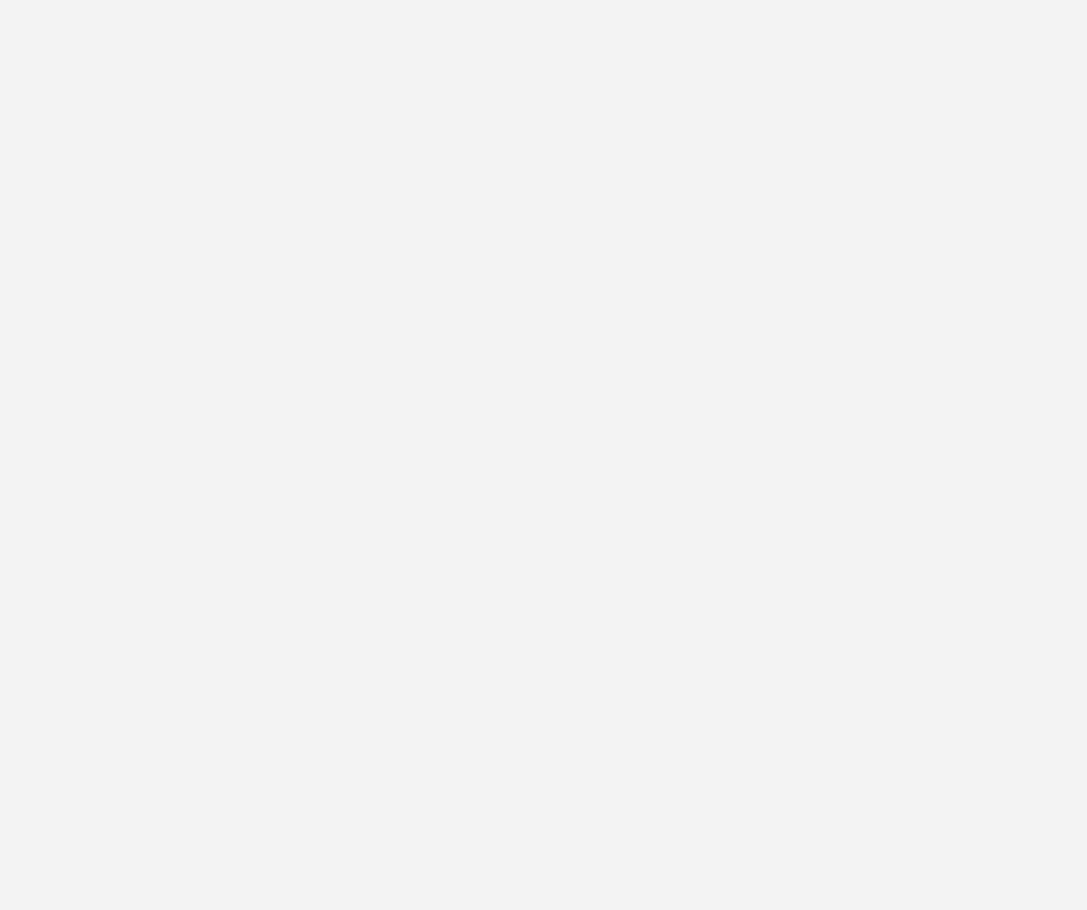
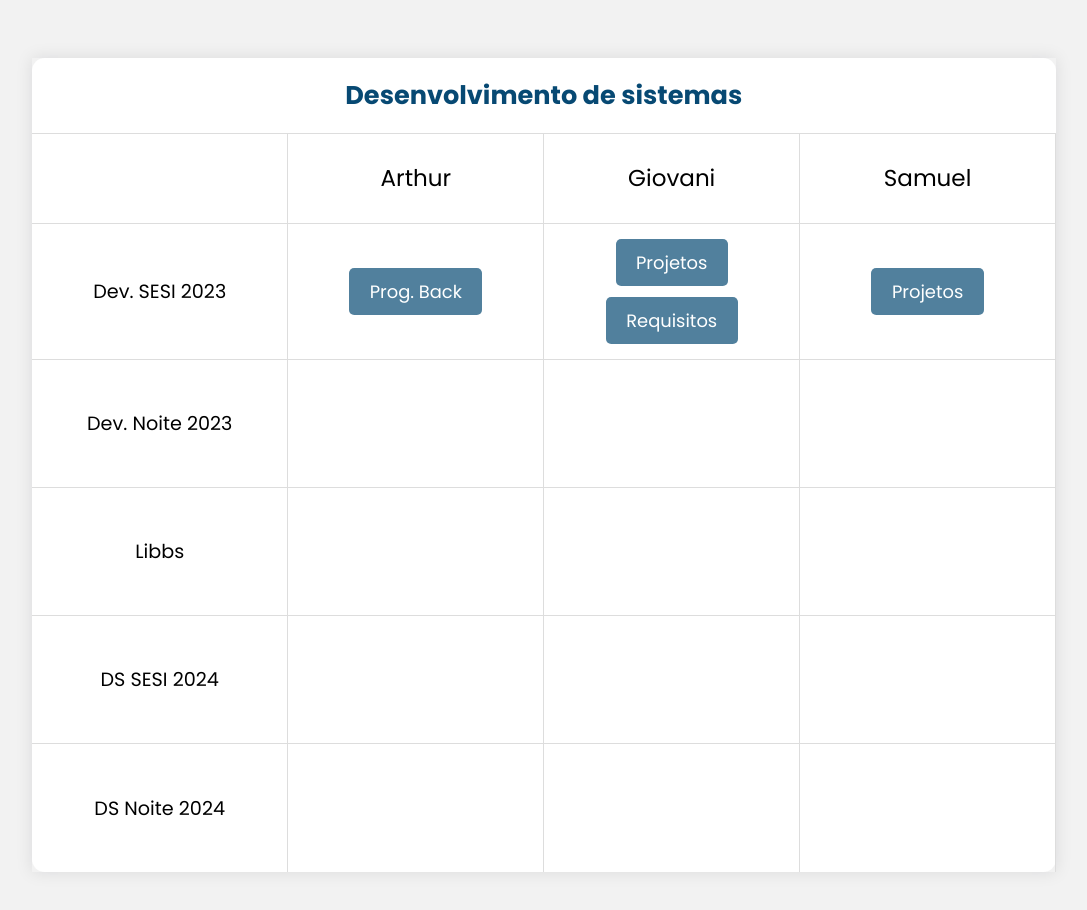
Before and after one commit to larissacoelho21/PlanneEdu-FrontEnd, a React (Vite) app in the folder PlanneEdu_Front/: page /homeopp in a window 1280 px wide. Before the commit this address had no page. Shown: the part 260-1170 px from the top of the page, without its empty margins (96-1183 px from the left). Before the commit the page ends 800 px from the top, so only its background shows below. Built offline with nearby package versions, Linux system fonts and the light colour scheme.

Commit message:
Desenvolvimento da página HomeOpp

```diff
--- /dev/null
+++ b/PlanneEdu_Front/src/Css/Opp/HomeOpp.css
@@ -0,0 +1,113 @@
+.table-container {
+    width: 80vw;
+    display: flex;
+    justify-content: center;
+    margin-top: 2vw;
+    margin: 0 auto;
+    margin-bottom: 5vw;
+}
+
+.table-homeopp {
+    width: 100%;
+    border-collapse: collapse;
+    text-align: center;
+    font-family: "Poppins", system-ui;
+    box-shadow: rgba(17, 17, 26, 0.1) 0px 0px 16px;
+}
+
+th, .td {
+    border: 0.1vw solid #ddd;
+    padding: 0.8vw;
+}
+
+#title-homeopp {
+    color: #074973;
+    padding: 1.4vw;
+    border-top: none;
+    border-left: none;
+    border-right: none;
+    border-top-left-radius: 1vw;
+    border-top-right-radius: 1vw;
+}
+
+th {
+    background-color: #ffffff;
+    font-weight: bold;
+}
+
+thead th {
+    font-size: 2vw;
+    text-align: center;
+    border-left: none;
+}
+
+.turmas-homeopp {
+    background-color: white;
+    border-left: none;
+    border-right: 0.1vw solid #ddd;
+    border-bottom: 0.1vw solid #ddd;
+    text-align: center;
+    font-size: 1.5vw;
+    height: 10vw;
+}
+
+.turmas-homeopp1 {
+    background-color: white;
+    border-left: none;
+    border-right: 0.1vw solid #ddd;
+    border-bottom: none;
+    text-align: center;
+    font-size: 1.5vw;
+    height: 10vw;
+    border-bottom-left-radius: 1vw;
+}
+
+.td, th {
+    text-align: center;
+}
+
+.td {
+    background-color: white;
+    width: 25%;
+}
+
+.td1 {
+    background-color: white;
+    width: 25%;
+    border: 0.1vw solid #ddd;
+    padding: 0.8vw;
+    border-bottom: none;
+}
+
+.td2 {
+    background-color: white;
+    width: 25%;
+    border: 0.1vw solid #ddd;
+    padding: 0.8vw;
+    border-bottom: none;
+    border-bottom-right-radius: 1vw;
+}
+
+#subtitle {
+    font-size: 1.8vw;
+    font-weight: normal;
+    height: 7vw;
+}
+
+.button {
+    background-color: #074973B2;
+    border: none;
+    color: white;
+    padding: 0.8vw 1.6vw;
+    text-align: center;
+    text-decoration: none;
+    display: inline-block;
+    font-size: 1.4vw;
+    margin: 0.4vw 0.2vw;
+    cursor: pointer;
+    border-radius: 0.4vw;
+}
+
+.button:hover {
+    background-color: #165d89b2;
+}
--- a/PlanneEdu_Front/src/Css/Teacher/Profile.css
+++ b/PlanneEdu_Front/src/Css/Teacher/Profile.css
@@ -134,12 +134,6 @@
 }
 
 
-/* Dialog */
-button,
-fieldset,
-input {
-    all: unset;
-}
 
 .DialogOverlay {
     position: fixed;
--- /dev/null
+++ b/PlanneEdu_Front/src/Pages/Opp/HomeOpp.tsx
@@ -0,0 +1,73 @@
+import { NavBarProfessor } from "../../Components/Docentes/NavBar-Professores/navBarProfessor";
+import "../../Css/Opp/HomeOpp.css";
+import { Link } from "react-router-dom";
+
+
+export function HomeOpp() {
+    return (
+        <section className="homeTeacher">
+            <NavBarProfessor />
+            <div className="introTeacher">
+                <h1>Seja bem-vindo, Odair!</h1>
+                <h2>Visualize os planos de ensino disponíveis</h2>
+                <hr />
+            </div>
+
+            <div className="table-container">
+                <table className="table-homeopp">
+                    <thead>
+                        <tr>
+                            <th id="title-homeopp" colSpan={4}>Desenvolvimento de sistemas</th>
+                        </tr>
+                        <tr>
+                            <th></th>
+                            <th id="subtitle">Arthur</th>
+                            <th id="subtitle">Giovani</th>
+                            <th id="subtitle">Samuel</th>
+                        </tr>
+                    </thead>
+                    <tbody>
+                        <tr>
+                            <td className="turmas-homeopp">Dev. SESI 2023</td>
+                            <td className="td">
+                                <Link to="" className="button">Prog. Back</Link>
+                            </td>
+                            <td className="td">
+                                <Link to="" className="button">Projetos</Link>
+                                <Link to="" className="button">Requisitos</Link>
+                            </td>
+                            <td className="td">
+                                <Link to="" className="button">Projetos</Link>
+                            </td>
+                        </tr>
+                        <tr>
+                            <td className="turmas-homeopp">Dev. Noite 2023</td>
+                            <td className="td"></td>
+                            <td className="td"></td>
+                            <td className="td"></td>
+                        </tr>
+                        <tr>
+                            <td className="turmas-homeopp">Libbs</td>
+                            <td className="td"></td>
+                            <td className="td"></td>
+                            <td className="td"></td>
+                        </tr>
+                        <tr>
+                            <td className="turmas-homeopp">DS SESI 2024</td>
+                            <td className="td"></td>
+                            <td className="td"></td>
+                            <td className="td"></td>
+                        </tr>
+                        <tr>
+                            <td className="turmas-homeopp1">DS Noite 2024</td>
+                            <td className="td1"></td>
+                            <td className="td1"></td>
+                            <td className="td2"></td>
+                        </tr>
+                    </tbody>
+                </table>
+            </div>
+
+        </section>
+    )
+}
--- a/PlanneEdu_Front/src/Router.tsx
+++ b/PlanneEdu_Front/src/Router.tsx
@@ -11,6 +11,7 @@
 import { NavBarOpp } from './Components/Opp/NavBar-Opp/navBarOpp';
 import { ProfileTeacher } from './Pages/Teacher/Profile';
 import { AddPlans } from './Pages/Teacher/AddPlans';
+import { HomeOpp } from './Pages/Opp/HomeOpp';
 
 //criando rotas e caminhos
 const Router: React.FC = () => {
@@ -29,6 +30,7 @@
                     <Route path='/plansensinoespc' element={<PlanEnsinoEspc />} />
                     <Route path='/profile' element={<ProfileTeacher />} />
                     <Route path='/addplans' element={<AddPlans />} />
+                    <Route path='homeopp' element={<HomeOpp/>}/>
                 </Routes>
         </BrowserRouter>
 
```
